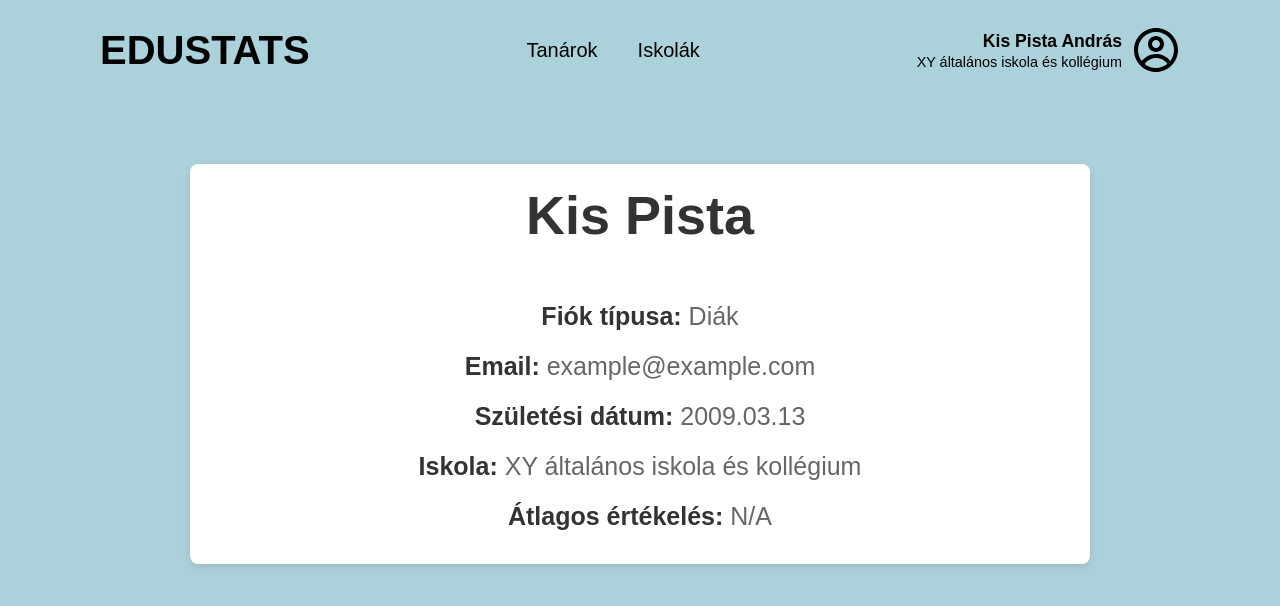
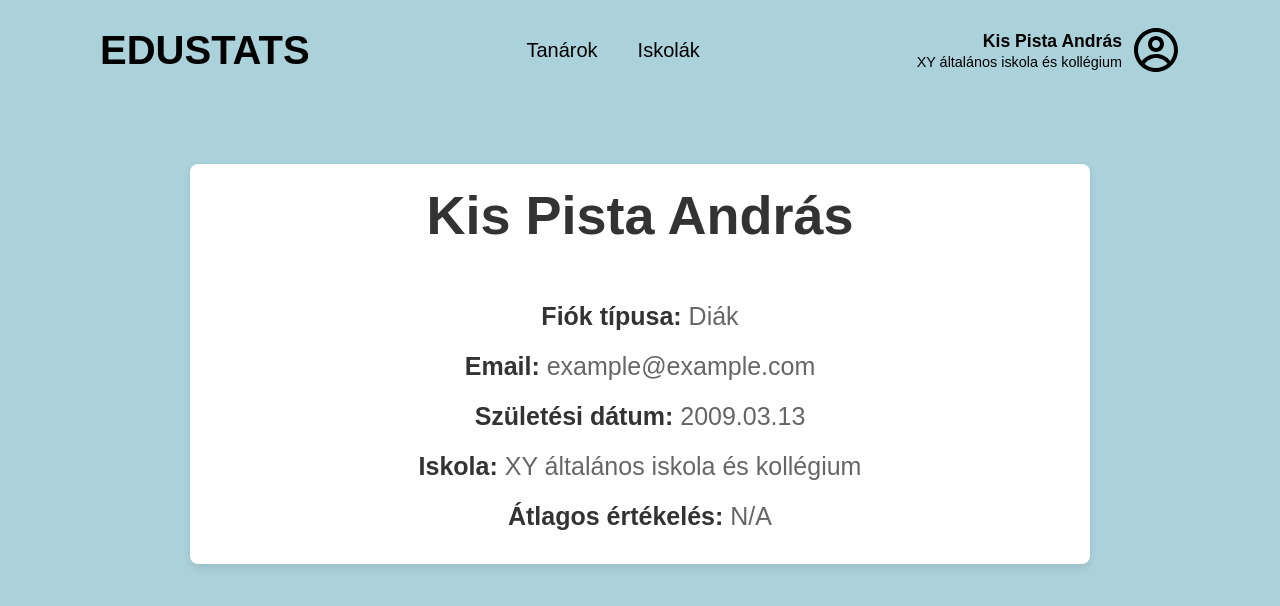
Before and after one commit to sacaaa/szoftverfejlesztesi-modszertanok-projekt, a React (Vite) app in the folder src/client/: page /profilepage in a window 1280 px wide. Shown: the top 606 px of the page. Built offline with nearby package versions, Linux system fonts and the light colour scheme.

Commit message:
edit: profil page módosítás

```diff
--- a/src/client/src/pages/ProfilePage/ProfilePage.tsx
+++ b/src/client/src/pages/ProfilePage/ProfilePage.tsx
@@ -4,7 +4,7 @@ import Profile from "../../components/Profile/Profile";
 export default function ProfilePage() {
     return (<>
         <Navbar />
-        <Profile name="Kis Pista"
+        <Profile name="Kis Pista András"
         accountType="Diák"
         email="example@example.com"
         birthdate="2009.03.13"
```
